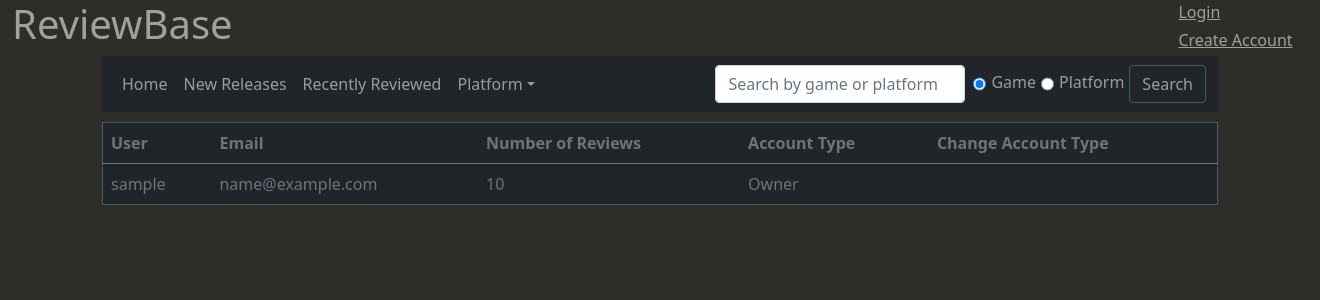
After one commit to DerekBaert/WebDev2---Final-Project, a PHP site: page /viewUsers.php in a window 1320 px wide. The commit adds this page. Shown: the top 300 px of the page. Run offline with PHP 8.4, Linux system fonts and the light colour scheme; tables that the repository leaves empty or names only in its code hold one stand-in row (values such as "Sample post"); some libraries are stand-ins or nearby versions.

Commit message:
Set up View user Page
Set up a nav bar link for Admins and the Owner to view all users and change account type (implementation not done yet)

```diff
--- a/ProjectFunctions.php
+++ b/ProjectFunctions.php
@@ -1,4 +1,26 @@
 <?php
+
+    function findAccountType($type)
+    {
+        $accountType = "";
+        switch($type)
+        {
+            case 1:
+                $accountType = "Owner";
+                break;
+            case 2:
+                $accountType = "Administrator";
+                break;
+            case 3:
+                $accountType = "User";
+                break;
+            case 4:
+                $accountType = "Suspended";
+                break;
+        }
+
+        return $accountType;
+    }
 
     function file_upload_path($originalFilename, $uploadSubfolder = 'profile_images')
     {
--- a/header.php
+++ b/header.php
@@ -4,6 +4,10 @@
  * File: Header for all pages
  ------------>
 <?php
+
+    $platformSearch = false;
+    $adminUser = false;
+
     if(!isset($db))
     {
         define('DB_DSN','mysql:host=localhost;dbname=reviewbase');
@@ -21,7 +25,6 @@
         }
     }
 
-    $platformSearch = false;
 
     if($_POST)
     {
@@ -33,6 +36,15 @@
             {
                 $platformSearch = true;
             }
+        }
+    }
+
+
+    if(isset($_SESSION['user']))
+    {
+        if($_SESSION['user']['role'] == 1 || $_SESSION['user']['role'] == 2)
+        {
+            $adminUser = true;
         }
     }
 ?>
@@ -71,10 +83,10 @@
                         <a class="nav-link" href="index.php">Home</a>
                     </li>
                     <li class="nav-item">
-                    <a class="nav-link" href="newReleases.php">New Releases</a>
+                        <a class="nav-link" href="newReleases.php">New Releases</a>
                     </li>
                     <li class="nav-item">
-                    <a class="nav-link" href="recentlyReviewed.php">Recently Reviewed</a>
+                        <a class="nav-link" href="recentlyReviewed.php">Recently Reviewed</a>
                     </li>
                     <li class="nav-item dropdown">
                     <a class="nav-link dropdown-toggle" href="#" id="navbarDropdown" role="button" data-bs-toggle="dropdown" aria-expanded="false">Platform</a>
@@ -89,10 +101,15 @@
                         <li><a class="dropdown-item" href="console.php?id=130&name=Nintendo%20Switch">Nintendo Switch</a></li>
                         <li class="dropdown-header">PC</li>
                         <li><a class="dropdown-item" href="console.php?id=6&name=Windows">Windows</a></li>
-                        <li><hr class="dropdown-divider" style="background-color:#6c757d;"></li>
-                        <li><a class="dropdown-item" href="#">All Platforms</a></li>
+                        <!--<li><hr class="dropdown-divider" style="background-color:#6c757d;"></li>
+                        <li><a class="dropdown-item" href="#">All Platforms</a></li> -->
                     </ul>
                     </li>
+                    <?php if($adminUser) : ?>
+                        <li class="nav-item">
+                            <a class="nav-link" href="viewUsers.php">Users</a>
+                        </li>
+                    <?php endif ?>
                 </ul>
                 <form class="d-flex" method='post' action='search.php'>
                     <input class="form-control me-2" name='search' id='search' type="search" placeholder="Search by game or platform..." aria-label="Search">
--- a/style.css
+++ b/style.css
@@ -93,6 +93,15 @@ h2
     width: 350px;
     align-content: space-between;
     background-color: #212529;
+}
+
+.table
+{
+    background-color: #212529;
+    border: 1px solid #3f5e5a;
+    border-radius: 5px;
+    margin: 10px auto 10px auto;
+    color:#6c757d;
 }
 
 .container.userInfo
--- /dev/null
+++ b/viewUsers.php
@@ -0,0 +1,55 @@
+<?php
+    session_start();
+    require 'header.php';
+    require 'ProjectFunctions.php';
+
+
+    $query = "SELECT * FROM user";
+    $statement = $db->prepare($query);
+
+    $statement->execute();
+
+    $statement->execute();
+?>
+<div class="container">
+    <table class="table">
+        <thead>
+            <tr>
+                <th>User</th>
+                <th>Email</th>
+                <th>Number of Reviews</th>
+                <th>Account Type</th>
+                <th>Change Account Type</th>
+            </tr>
+        </thead>
+        <tbody>
+            <?php while($row = $statement->fetch()) : ?>
+                <tr>
+                    <td><?=$row['username']?></td>
+                    <td><?=$row['email']?></td>
+                    <td><?=$row['number_of_reviews']?></td>
+                    <td><?=findAccountType($row['account_type'])?></td>
+                    <?php if($row['account_type'] != 1) : ?>
+                        <td>
+                            <select>
+                                <?php if($_SESSION['role'] == 1) : ?>
+                                    <option>Administrator</option>
+                                <?php endif ?>
+                                <option>User</option>
+                                <option>Suspended</option>
+                            </select>
+                            <button class="btn btn-outline-success" type="submit">Submit</button>
+                        </td>
+                    <?php else : ?>
+                        <td></td>
+                    <?php endif ?>
+                </tr>
+                <?php endwhile ?>
+        </tbody>
+    </table>
+</div>
+
+        <script src="https://code.jquery.com/jquery-3.2.1.slim.min.js" integrity="sha384-KJ3o2DKtIkvYIK3UENzmM7KCkRr/rE9/Qpg6aAZGJwFDMVNA/GpGFF93hXpG5KkN" crossorigin="anonymous"></script>
+        <script src="https://cdn.jsdelivr.net/npm/bootstrap@5.0.0-beta2/dist/js/bootstrap.bundle.min.js" integrity="sha384-b5kHyXgcpbZJO/tY9Ul7kGkf1S0CWuKcCD38l8YkeH8z8QjE0GmW1gYU5S9FOnJ0" crossorigin="anonymous"></script>
+    </body>
+</html>
```
